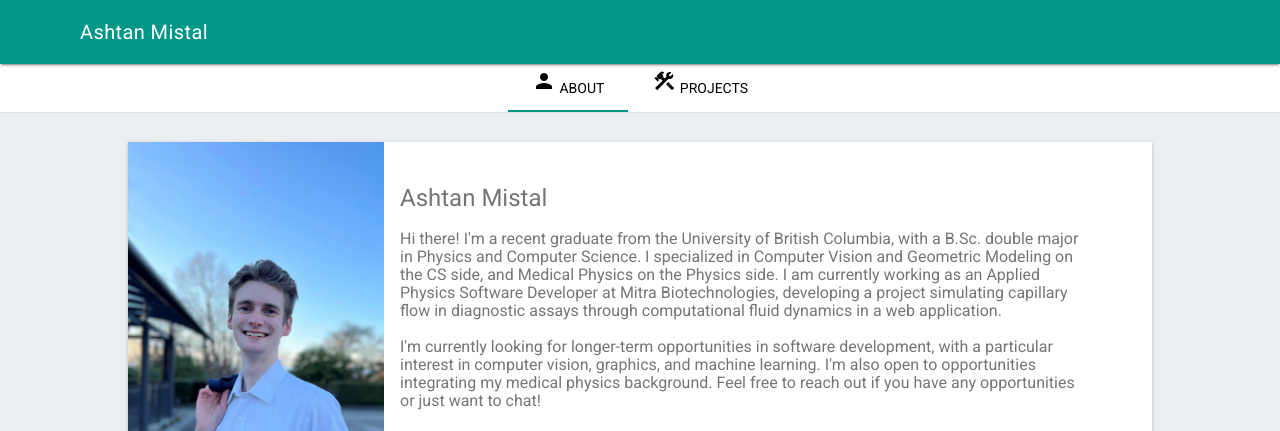
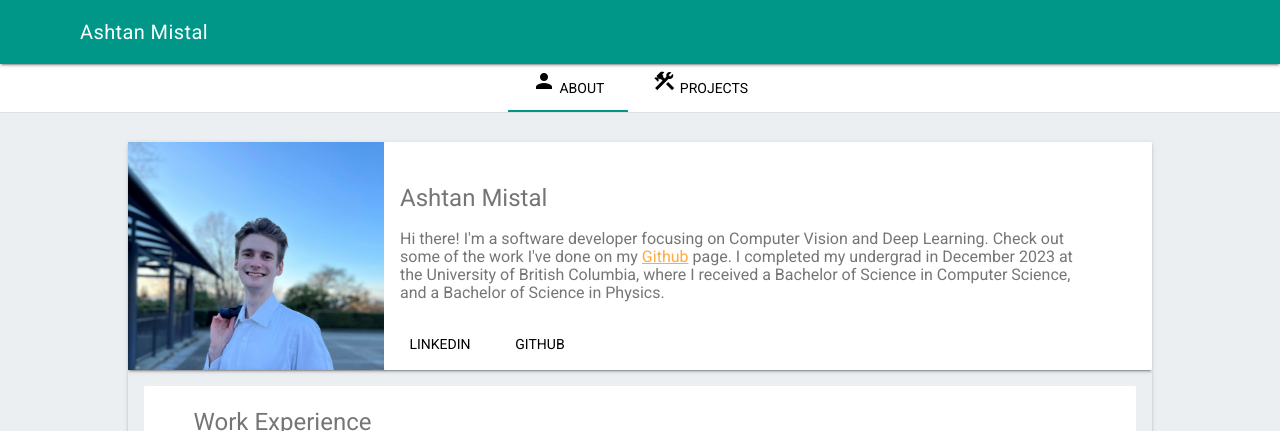
Before and after one commit to ashtanmistal/website, a website built with Parcel: page public/index.html in a window 1280 px wide. Shown: the top 431 px of the page. Built offline with nearby package versions, Linux system fonts and the light colour scheme; some packages are replaced by stand-ins of ours; no server answers.

Commit message:
update about section

```diff
--- a/public/index.html
+++ b/public/index.html
@@ -93,10 +93,9 @@
                         <h4>Ashtan Mistal</h4>
                       </div>
 
-                      Hi there! I'm a recent graduate from the University of British Columbia, with a B.Sc. double major in Physics and Computer Science. I specialized in Computer Vision and Geometric Modeling on the CS side, and Medical Physics on the Physics side. I am currently working as an Applied Physics Software Developer at Mitra Biotechnologies, developing a project simulating capillary flow in diagnostic assays through computational fluid dynamics in a web application.
-                      <br>
-                      <br>
-                      I'm currently looking for longer-term opportunities in software development, with a particular interest in computer vision, graphics, and machine learning. I'm also open to opportunities integrating my medical physics background. Feel free to reach out if you have any opportunities or just want to chat!
+                      <!-- Hi there! I'm a recent graduate from the University of British Columbia, with a B.Sc. double major in Physics and Computer Science. I specialized in Computer Vision and Geometric Modeling on the CS side, and Medical Physics on the Physics side. I am currently working as an Applied Physics Software Developer at Mitra Biotechnologies, developing a project simulating capillary flow in diagnostic assays through computational fluid dynamics in a web application.  -->
+
+                      Hi there! I'm a software developer focusing on Computer Vision and Deep Learning. Check out some of the work I've done on my <a href="https://www.github.com/ashtanmistal/" target="_blank">Github</a> page. I completed my undergrad in December 2023 at the University of British Columbia, where I received a Bachelor of Science in Computer Science, and a Bachelor of Science in Physics.
                     </div>
                     <div class="mdl-card__actions">
                       <a href="https://www.linkedin.com/in/ashtanmistal/" class="mdl-button">LinkedIn</a>
@@ -174,7 +173,6 @@
                           <li>Helped strengthen the residence experience through supporting safety and security, personal development, and wellness through a peer-to-peer approach.</li>
                           <li>Coordinated with a team to develop and implement a variety of programs and events to foster a sense of community and belonging among residents.</li>
                       </ul>
-
                       </div>
                     </div>
                   </div>
@@ -216,7 +214,7 @@
       </a>
     </div>
     <div class="mdl-card__supporting-text padding-top">
-      <span>November 2023 - Present</span>
+      <span>November 2023 - December 2023</span>
       <!-- <div id="tt1" class="icon material-icons portfolio-share-btn">share</div>
       <div class="mdl-tooltip" for="tt1">
         Share via social media
```
Also changed, not shown: 1 other file.
